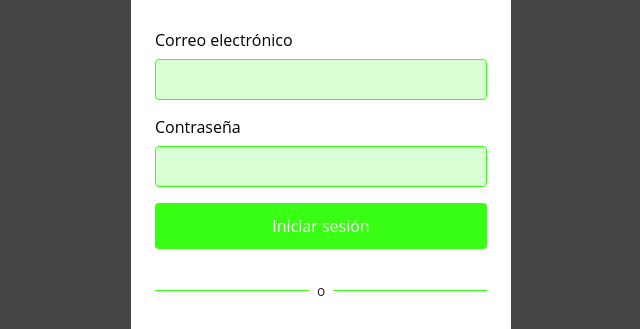
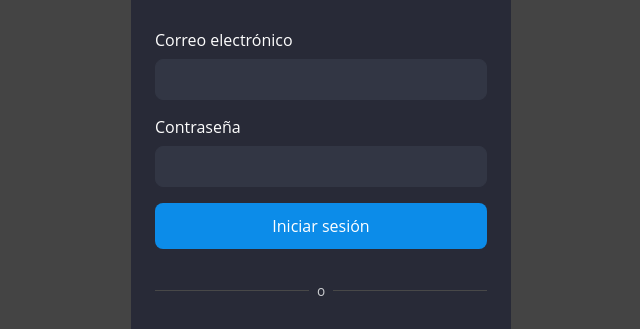
Before and after one commit to Jopzik/roastly-design-tokens-demo, a website: page index.html in a window 1280 px wide. Shown: the part 207-536 px from the top of the page, without its empty margins (319-959 px from the left). Drawn offline with Linux system fonts and the light colour scheme.

```diff
--- a/variables.css
+++ b/variables.css
@@ -3,32 +3,30 @@
  */
 
 :root {
-  --rds-color-background-element: #ffffff;
-  --rds-color-background-body: #ffffff;
-  --rds-color-background-brand-default: #39ff14;
-  --rds-color-background-brand-hover: #32e60d;
-  --rds-color-text-default: #222222;
-  --rds-color-text-light: #333333;
-  --rds-color-text-lighter: #444444;
+  --rds-color-background-element: #323644;
+  --rds-color-background-body: #282a37;
+  --rds-color-background-accent: #139688;
+  --rds-color-background-brand-default: #0c8ce9;
+  --rds-color-background-brand-hover: #2c2c2c;
+  --rds-color-text-default: #cbcdd0;
+  --rds-color-text-light: #78818f;
+  --rds-color-text-lighter: #747474;
   --rds-color-text-on-color: #ffffff;
-  --rds-color-text-prominent: #000000;
-  --rds-color-text-brand: #39ff14;
-  --rds-color-text-title: #000000;
-  --rds-color-text-link: #39ff14;
-  --rds-color-border-default: #39ff14;
-  --rds-color-border-brand: #39ff14;
-  --rds-color-icon-default: #222222;
-  --rds-color-icon-lighter: #444444;
-  --rds-color-icon-light: #333333;
-  --rds-color-icon-prominent: #000000;
-  --rds-color-icon-brand: #39ff14;
+  --rds-color-text-prominent: #fefefe;
+  --rds-color-text-brand: #6eb3ee;
+  --rds-color-text-title: #fefefe;
+  --rds-color-text-link: #6fb3ee;
+  --rds-color-border-default: #484848;
+  --rds-color-border-accent: #139688;
+  --rds-color-icon-default: #cbcdd0;
+  --rds-color-icon-lighter: #747474;
+  --rds-color-icon-light: #78818f;
+  --rds-color-icon-prominent: #fefefe;
+  --rds-color-icon-brand: #6eb3ee;
   --rds-color-icon-on-color: #ffffff;
-  --rds-button-radius: 4px;
-  --rds-button-color-border: #39ff14;
-  --rds-button-color-background: #39ff14;
-  --rds-button-color-text: #000000;
-  --rds-input-radius: 4px;
-  --rds-input-color-border: #39ff14;
-  --rds-input-color-background: #d9ffd4;
-  --rds-input-color-text: #000000;
+  --rds-button-radius: 0.5rem;
+  --rds-button-color-border: #484848;
+  --rds-input-radius: 0.5rem;
+  --rds-input-color-border: #323644;
+  --rds-input-color-background: #323644;
 }
--- a/variables.js
+++ b/variables.js
@@ -2,31 +2,29 @@
  * Do not edit directly, this file was auto-generated.
  */
 
-export const rdsColorBackgroundElement = "#ffffff";
-export const rdsColorBackgroundBody = "#ffffff";
-export const rdsColorBackgroundBrandDefault = "#39ff14";
-export const rdsColorBackgroundBrandHover = "#32e60d";
-export const rdsColorTextDefault = "#222222";
-export const rdsColorTextLight = "#333333";
-export const rdsColorTextLighter = "#444444";
+export const rdsColorBackgroundElement = "#323644";
+export const rdsColorBackgroundBody = "#282a37";
+export const rdsColorBackgroundAccent = "#139688";
+export const rdsColorBackgroundBrandDefault = "#0c8ce9";
+export const rdsColorBackgroundBrandHover = "#2c2c2c";
+export const rdsColorTextDefault = "#cbcdd0";
+export const rdsColorTextLight = "#78818f";
+export const rdsColorTextLighter = "#747474";
 export const rdsColorTextOnColor = "#ffffff";
-export const rdsColorTextProminent = "#000000";
-export const rdsColorTextBrand = "#39ff14";
-export const rdsColorTextTitle = "#000000";
-export const rdsColorTextLink = "#39ff14";
-export const rdsColorBorderDefault = "#39ff14";
-export const rdsColorBorderBrand = "#39ff14";
-export const rdsColorIconDefault = "#222222";
-export const rdsColorIconLighter = "#444444";
-export const rdsColorIconLight = "#333333";
-export const rdsColorIconProminent = "#000000";
-export const rdsColorIconBrand = "#39ff14";
+export const rdsColorTextProminent = "#fefefe";
+export const rdsColorTextBrand = "#6eb3ee";
+export const rdsColorTextTitle = "#fefefe";
+export const rdsColorTextLink = "#6fb3ee";
+export const rdsColorBorderDefault = "#484848";
+export const rdsColorBorderAccent = "#139688";
+export const rdsColorIconDefault = "#cbcdd0";
+export const rdsColorIconLighter = "#747474";
+export const rdsColorIconLight = "#78818f";
+export const rdsColorIconProminent = "#fefefe";
+export const rdsColorIconBrand = "#6eb3ee";
 export const rdsColorIconOnColor = "#ffffff";
-export const rdsButtonRadius = "4px";
-export const rdsButtonColorBorder = "#39ff14";
-export const rdsButtonColorBackground = "#39ff14";
-export const rdsButtonColorText = "#000000";
-export const rdsInputRadius = "4px";
-export const rdsInputColorBorder = "#39ff14";
-export const rdsInputColorBackground = "#d9ffd4";
-export const rdsInputColorText = "#000000";
+export const rdsButtonRadius = "0.5rem";
+export const rdsButtonColorBorder = "#484848";
+export const rdsInputRadius = "0.5rem";
+export const rdsInputColorBorder = "#323644";
+export const rdsInputColorBackground = "#323644";
```
